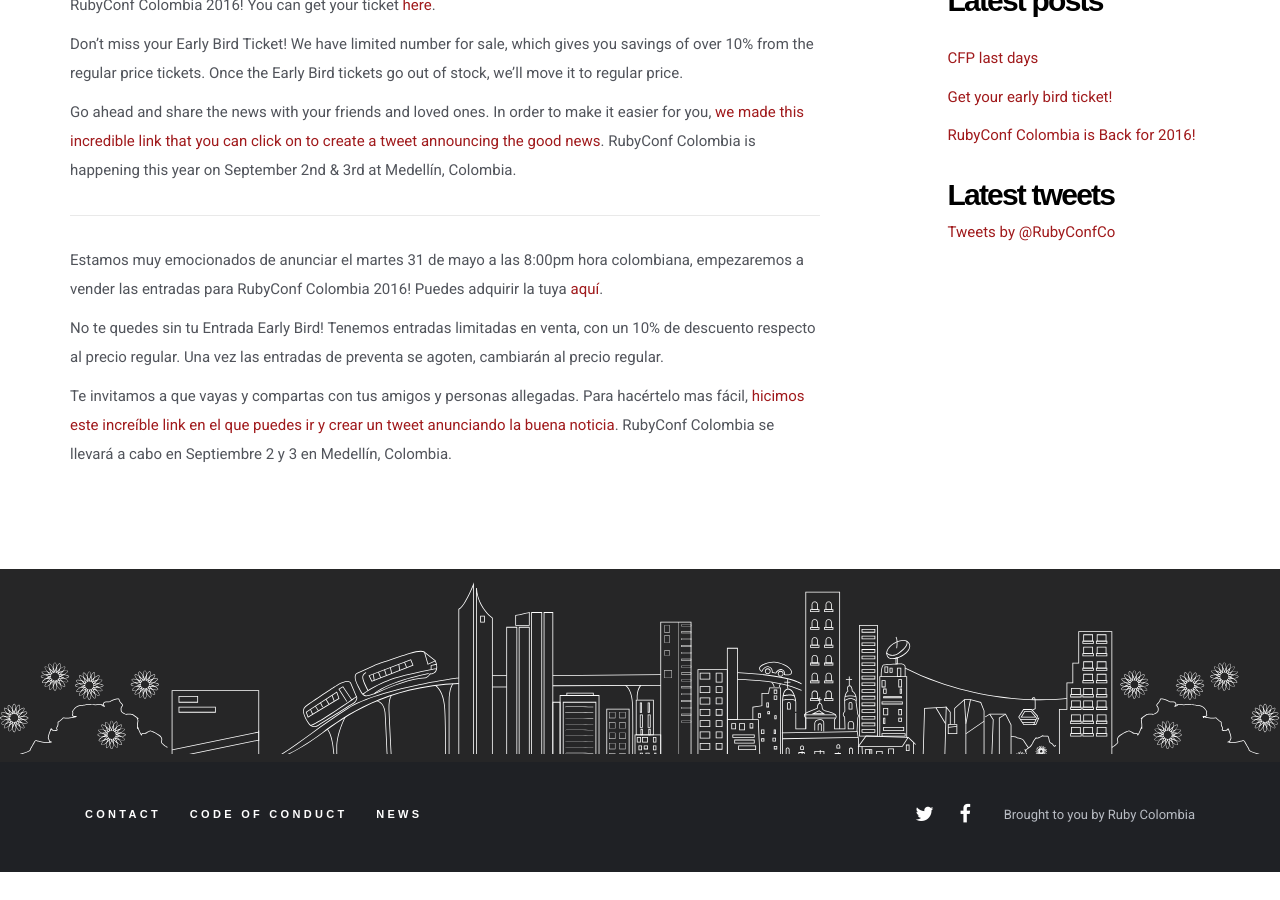
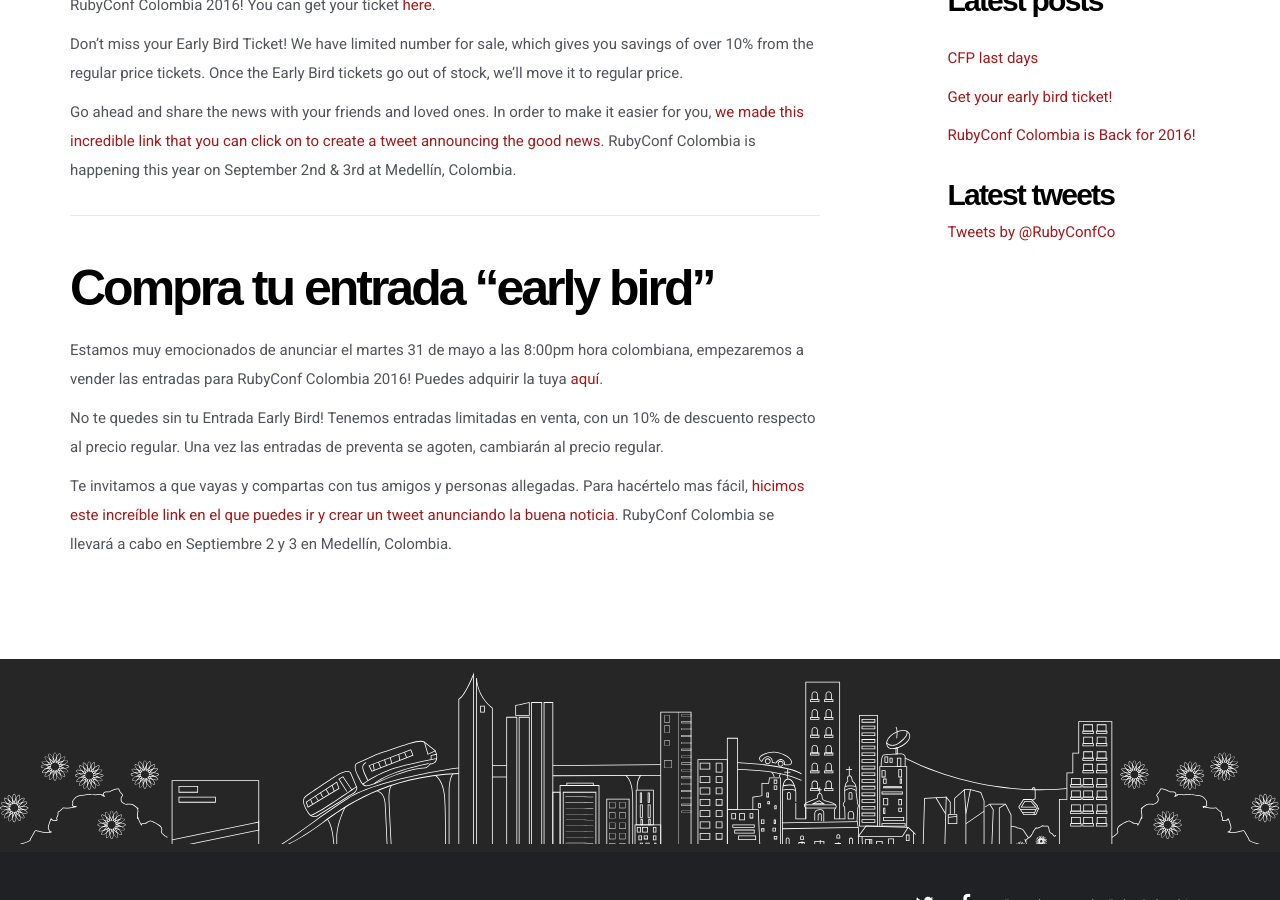
Before and after one commit to RubyConfCo/2016-rubyconfco.github.io, a Jekyll site: the page built from blog/_posts/2016-05-30-early-bird-tickets.md, in a window 1280 px wide and 900 px high, scrolled down 669 px. Built offline with Jekyll 4.4.1, drawn with Linux system fonts in a browser that asks for light colours; some web fonts are replaced; a script that is not in the unit is left out; comment, search, counter and statistics services are not loaded; before the commit the page ends 1541 px from its top, so only the background shows below that.

Commit message:
Add Spanish titles

```diff
--- a/blog/_posts/2016-05-30-early-bird-tickets.md
+++ b/blog/_posts/2016-05-30-early-bird-tickets.md
@@ -16,6 +16,8 @@
 
 * * *
 
+## Compra tu entrada "early bird"
+
 Estamos muy emocionados de anunciar el martes 31 de mayo a las 8:00pm hora colombiana, empezaremos a vender las entradas para RubyConf Colombia 2016! Puedes adquirir la tuya [aquí](https://ti.to/colombia-dev/rubyconf-colombia-2016).
 
 No te quedes sin tu Entrada Early Bird! Tenemos entradas limitadas en venta, con un 10% de descuento respecto al precio regular. Una vez las entradas de preventa se agoten, cambiarán al precio regular.
```
Also changed, not shown: blog/_posts/2016-06-01-cfp-last-days.md (+2 -0 lines).
